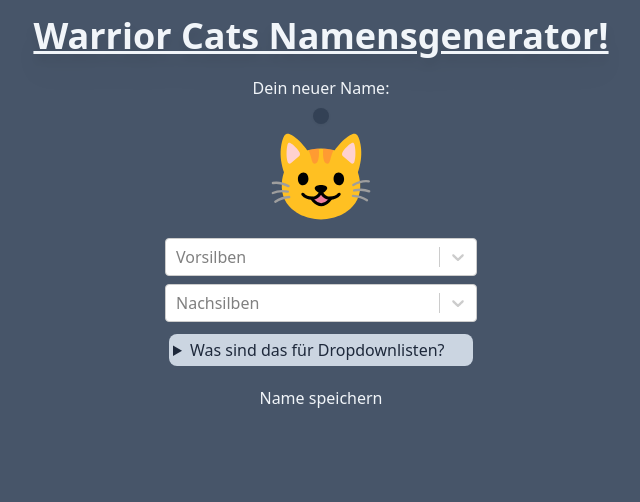
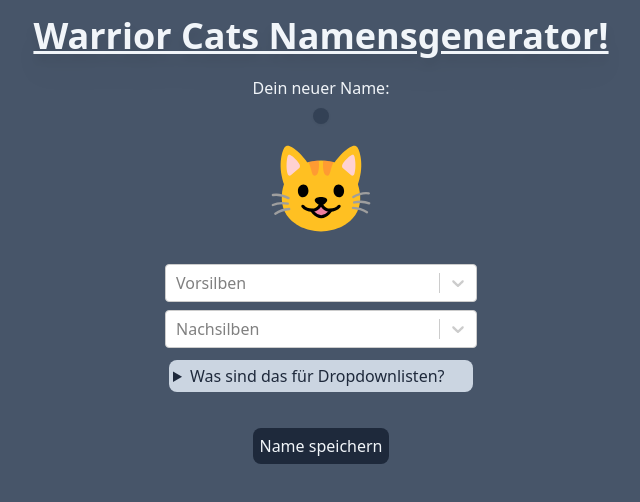
Before and after one commit to maxRN/warrior-cats-name-generator, a Next.js app: page / in a window 1280 px wide. Shown: the top 502 px of the page, without its empty margins (319-959 px from the left). Built offline with nearby package versions, Linux system fonts and the light colour scheme.

Commit message:
style: improve styling, add autoAnimate

```diff
--- a/package.json
+++ b/package.json
@@ -9,6 +9,7 @@
     "lint": "next lint"
   },
   "dependencies": {
+    "@formkit/auto-animate": "^1.0.0-beta.3",
     "next": "12.2.5",
     "next-axiom": "^0.14.0",
     "react": "18.2.0",
--- a/pages/index.tsx
+++ b/pages/index.tsx
@@ -2,11 +2,11 @@
 import generateNewName from "../lib/silben";
 import { useFavoriteNames, Name } from "../lib/useFavoriteNames";
 import { useLastName } from "../lib/useLastName";
-import Image from "next/image";
 import SilbenAuswahl from "../components/VorsilbenAuswahl";
 import { Nachsilbe, Vorsilbe } from "../lib/useSelectedSilben";
 import { log } from "next-axiom";
 import useUniqueVisitor from "../lib/useUniqueVisitor";
+import { useAutoAnimate } from "@formkit/auto-animate/react";
 
 export default function Home() {
   const [generatedName, setGeneratedName] = useLastName();
@@ -40,6 +40,7 @@
 
 function NameList({ currentName }: { currentName: Name | undefined }) {
   const [favoriteNames, addFavoriteName, removeName] = useFavoriteNames();
+  const [parent] = useAutoAnimate<HTMLUListElement>();
 
   function saveName() {
     if (currentName) {
@@ -51,10 +52,15 @@
   return (
     <div className="mt-2 ">
       <div className="text-center m-1">
-        <button onClickCapture={() => saveName()}>Name speichern</button>
+        <button
+          className="bg-slate-800 rounded-lg p-1 duration-300 hover:border-slate-300 border-2 m-4 border-transparent transition-all"
+          onClickCapture={() => saveName()}
+        >
+          Name speichern
+        </button>
       </div>
-      <div className="">
-        <ul>
+      <div className="mt-1">
+        <ul ref={parent}>
           {favoriteNames.map((name: Name) => (
             <li key={name.id}>
               {name.vorsilbe + name.nachsilbe}
@@ -97,9 +103,9 @@
   visitorId: string;
 }) {
   return (
-    <div className="mt-1">
+    <div className="mt-4 w-[120] h-[120px]">
       <button
-        className="text-center mt-0 mr-auto"
+        className="text-center w-[100px] h-[100px] hover:w-[120px] mt-0 mr-auto transition-all"
         onClick={() => {
           const newName = generateNewName(
             selectedVorsilben,
@@ -112,12 +118,7 @@
           setGeneratedName(newName);
         }}
       >
-        <Image
-          width="100px"
-          height="100px"
-          src="/cat.svg"
-          alt="Google Noto emoji of a grinning cat."
-        />
+        <img src="/cat.svg" alt="Google Noto emoji of a grinning cat." />
       </button>
     </div>
   );
```
Also changed, not shown: 1 other file (tests, documents, lock files or other folders).
